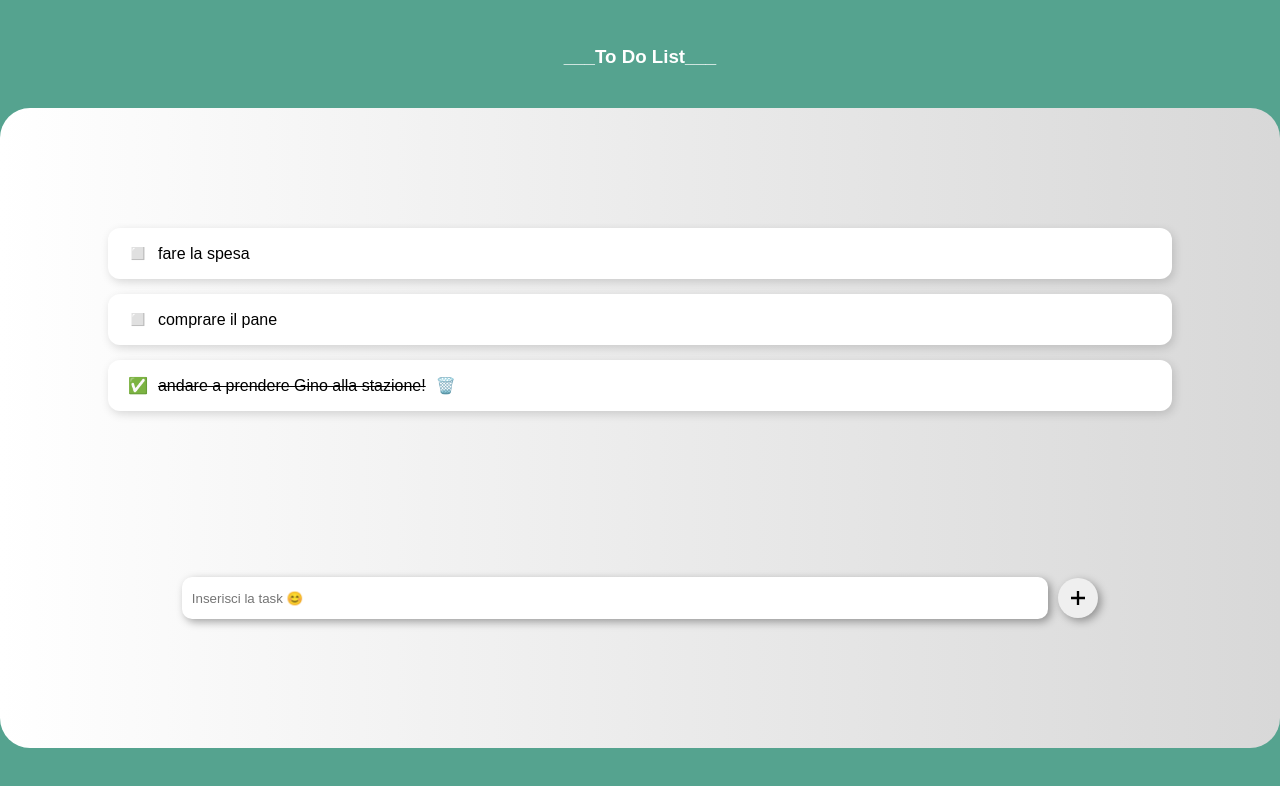
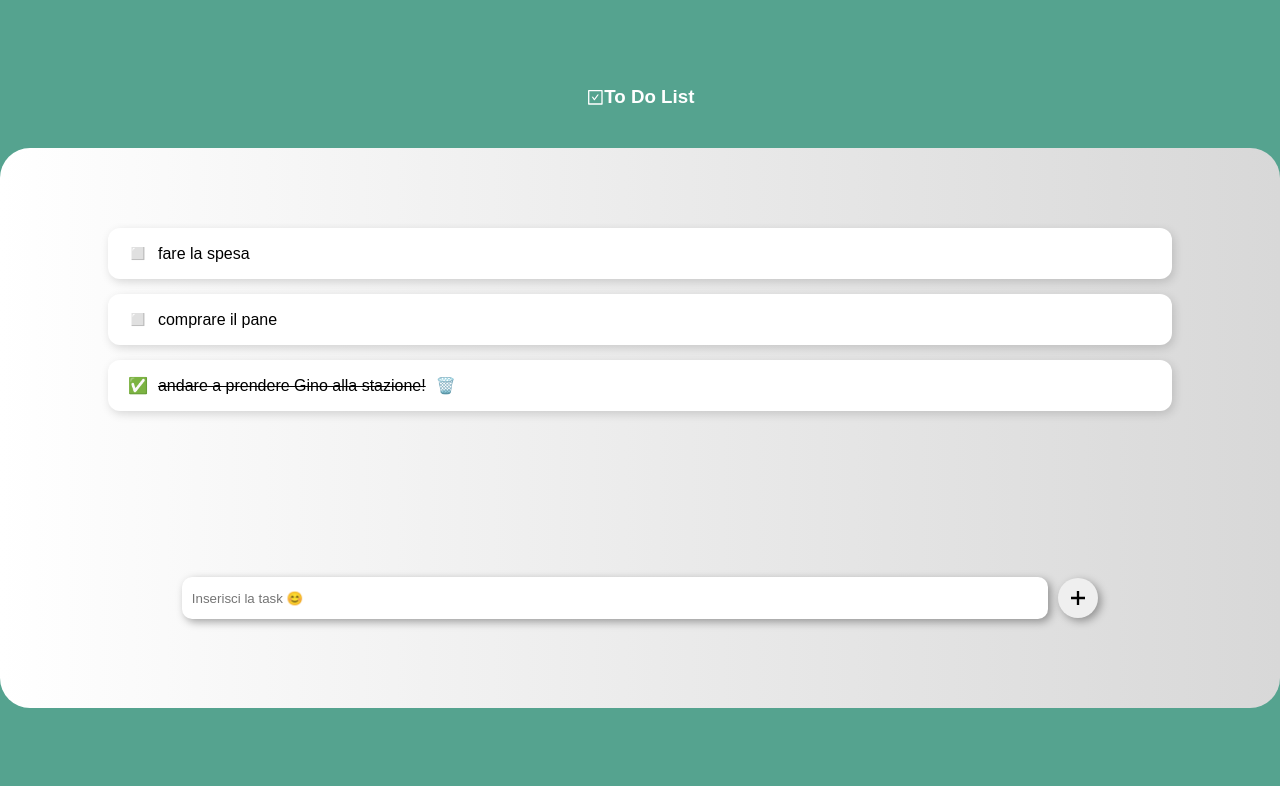
Before and after one commit to ShecktorS/react-To-do-list, a React (Vite) app: page / in a window 1280 px wide. Shown: the top 786 px of the page. Built offline with nearby package versions, Linux system fonts and the light colour scheme; a web font is replaced by a local one.

Commit message:
change info

```diff
--- a/index.html
+++ b/index.html
@@ -4,7 +4,7 @@
     <meta charset="UTF-8" />
     <link rel="icon" type="image/svg+xml" href="/vite.svg" />
     <meta name="viewport" content="width=device-width, initial-scale=1.0" />
-    <title>React To-Do List</title>
+    <title>React To-Do List 🖊️</title>
   </head>
   <body>
     <div id="root"></div>
--- a/src/App.css
+++ b/src/App.css
@@ -4,6 +4,9 @@
 
 .App h3 {
   color: white;
+  display: flex;
+  align-items: center;
+  justify-content: center;
 }
 
 .listContent {
@@ -16,5 +19,5 @@
   border-radius: 30px;
   margin-top: 40px;
   width: 100vw;
-  height: 80vh;
+  height: 70vh;
 }
--- a/src/App.jsx
+++ b/src/App.jsx
@@ -3,12 +3,15 @@ import "./App.css";
 import ToDoList from "./components/toDoList";
 import FullInput from "./components/fullInput";
 import toDoList from "./mock/toDoList";
+import { AiOutlineCheckSquare } from "react-icons/ai";
 
 function App() {
   const [list, setList] = useState(toDoList);
   return (
     <div className="App">
-      <h3>___To Do List___</h3>
+      <h3>
+        <AiOutlineCheckSquare /> To Do List
+      </h3>
       <div className="listContent">
         <ToDoList list={list} setList={setList} />
         <FullInput setList={setList} list={list} />
```
